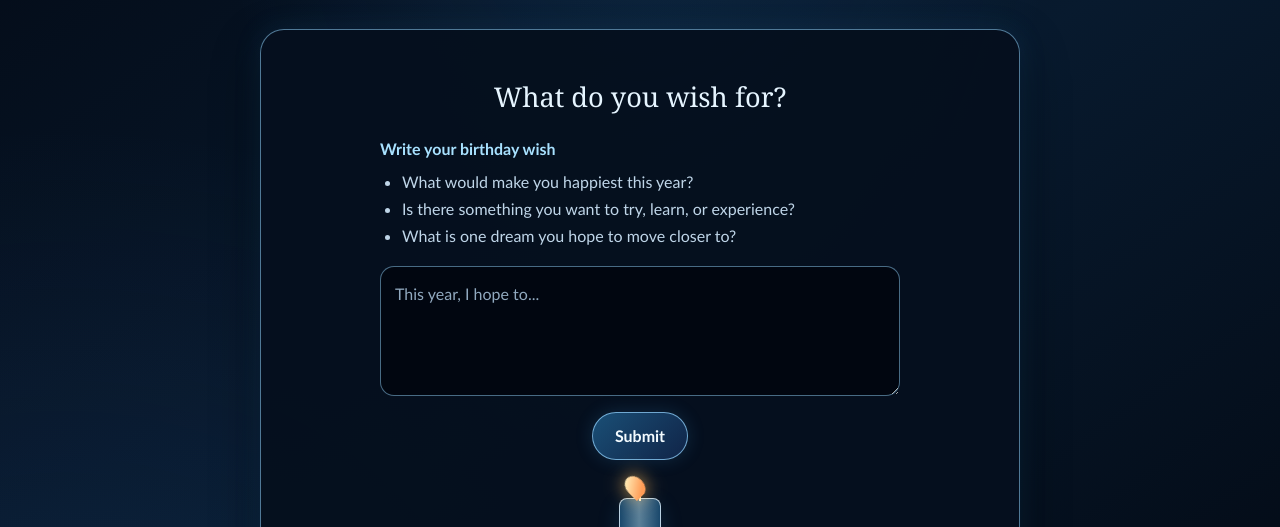
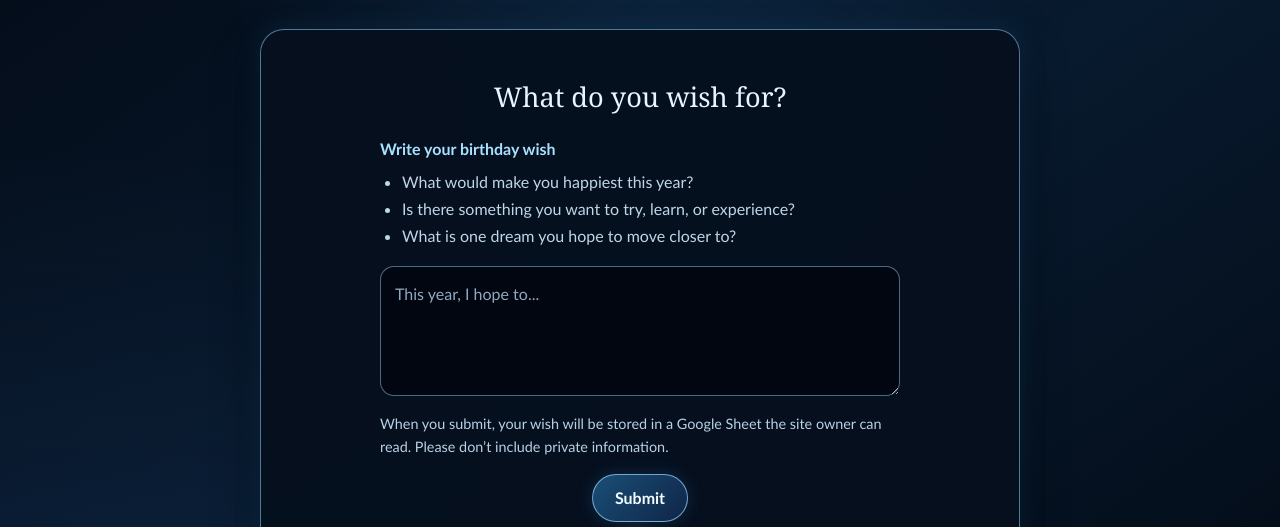
Before and after one commit to radhikashah245-gif/Radhika, a plain HTML site: page birthday-wish.html in a window 1280 px wide. Shown: the part 273-800 px from the top of the page. Drawn offline with Linux system fonts and the light colour scheme.

Commit message:
Show wish collection notice

```diff
--- a/birthday-wish.html
+++ b/birthday-wish.html
@@ -299,7 +299,7 @@
                     <li>What is one dream you hope to move closer to?</li>
                 </ul>
                 <textarea class="wish-textarea" id="wish-note" name="wish" maxlength="500" required aria-describedby="wish-prompts collection-notice send-wish-feedback" placeholder="This year, I hope to..."></textarea>
-
+                <p class="collection-notice" id="collection-notice">When you submit, your wish will be stored in a Google Sheet the site owner can read. Please don’t include private information.</p>
                 <div class="wish-submit">
                     <button class="wish-button" id="send-wish" type="submit">Submit</button>
                 </div>
```
